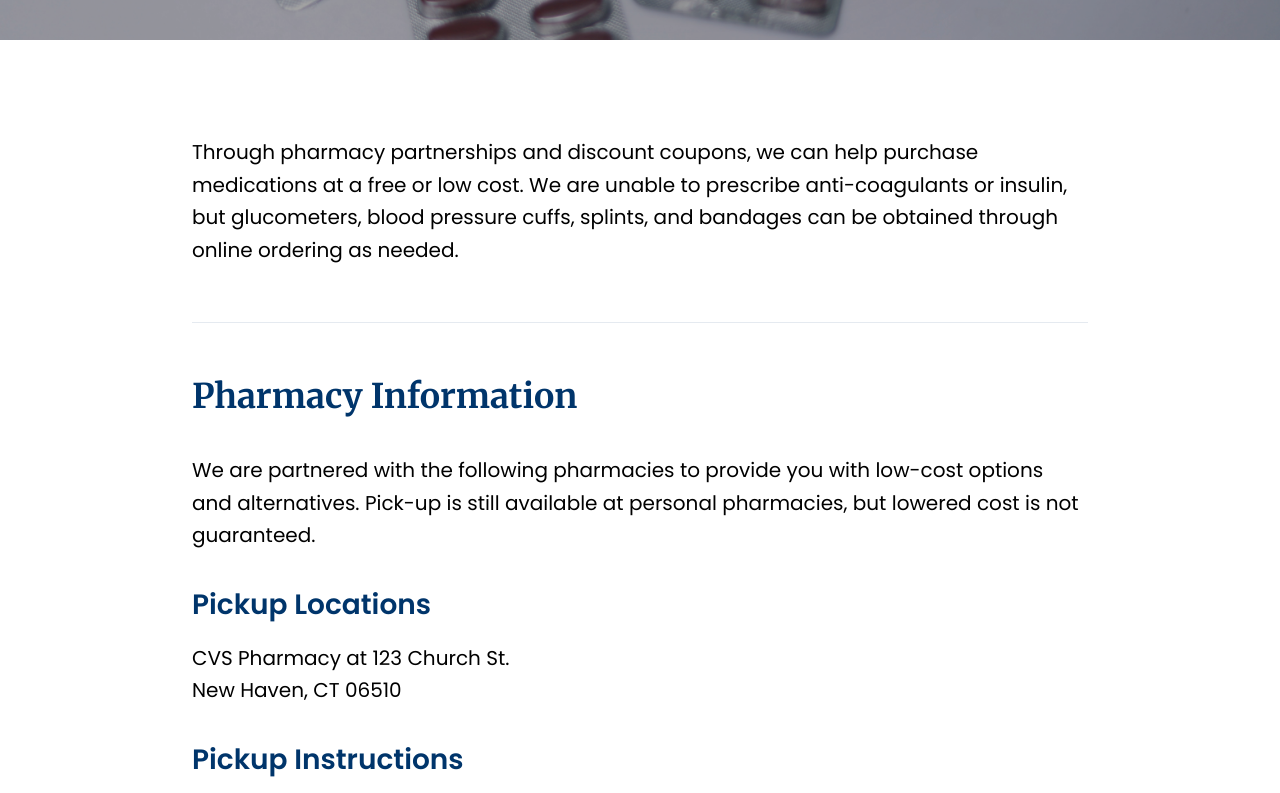
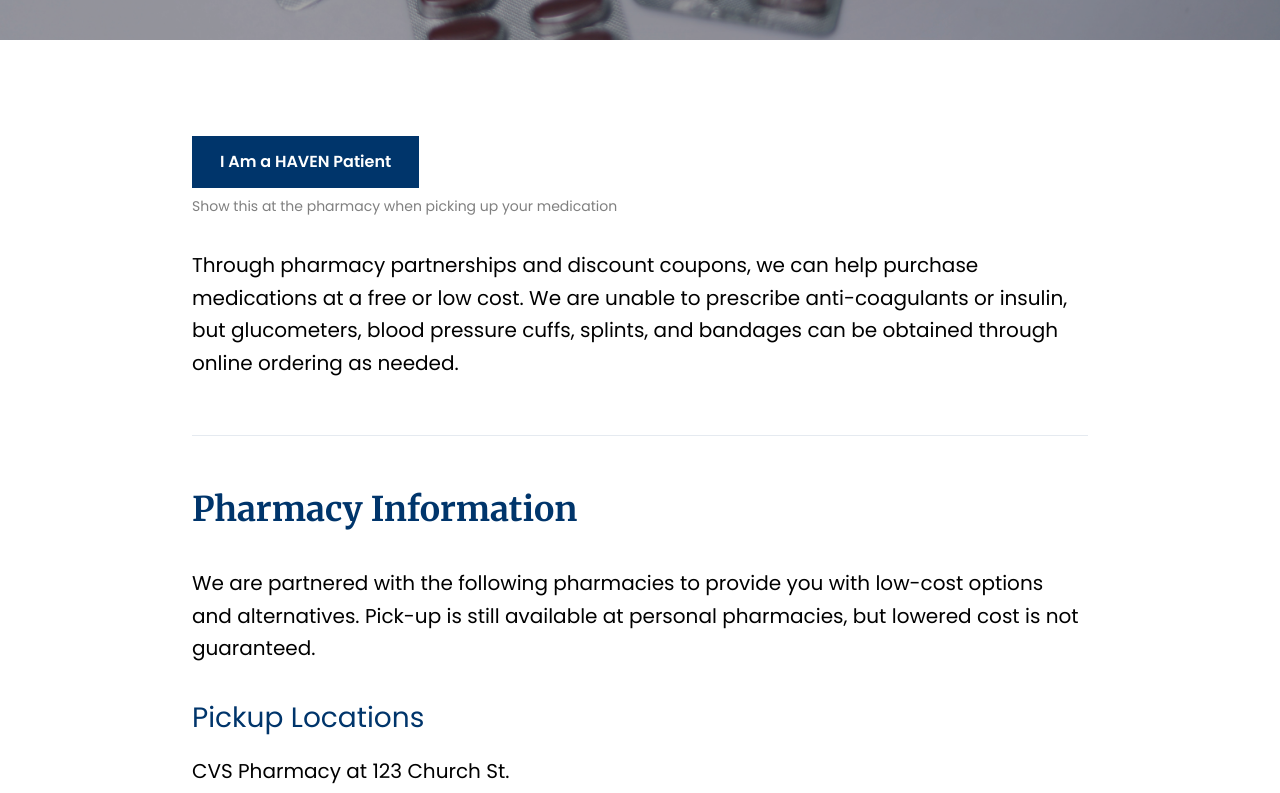
Before and after one commit to HAVEN-Free-Clinic/HAVEN-website, a Next.js app: page /services/medication in a window 1280 px wide. Shown: the part 440-1233 px from the top of the page. Built offline with nearby package versions, Linux system fonts and the light colour scheme.

Commit message:
Add HAVEN Patient badge button and pharmacy pop-up to medication page

```diff
--- a/src/app/components/MedicationContent.tsx
+++ b/src/app/components/MedicationContent.tsx
@@ -1,7 +1,7 @@
 "use client";
 
 import { useState } from "react";
-import { ChevronDown } from "lucide-react";
+import { ChevronDown, X } from "lucide-react";
 
 /* ─── Sub-components ─── */
 
@@ -12,11 +12,69 @@ function Divider() {
 /* ─── Main component ─── */
 
 export function MedicationContent() {
+  const [showBadge, setShowBadge] = useState(false);
+
   return (
     <section className="bg-white w-full">
+      {/* ── Patient Badge Modal ── */}
+      {showBadge && (
+        <div
+          className="fixed inset-0 z-50 flex items-center justify-center bg-black/50 px-4"
+          onClick={() => setShowBadge(false)}
+        >
+          <div
+            className="bg-white w-full max-w-lg mx-auto p-8 md:p-12 relative"
+            onClick={(e) => e.stopPropagation()}
+          >
+            <button
+              onClick={() => setShowBadge(false)}
+              className="absolute top-4 right-4 text-black/40 hover:text-black transition-colors"
+              aria-label="Close"
+            >
+              <X className="w-6 h-6" />
+            </button>
+
+            <div className="text-center space-y-6">
+              <h2 className="font-['Merriweather',serif] font-bold text-[#00356b] text-[24px] md:text-[30px]">
+                HAVEN Free Clinic
+              </h2>
+              <div className="w-16 h-px bg-[#00356b]/20 mx-auto" />
+              <p className="font-['Poppins',sans-serif] text-black text-[17px] md:text-[20px] leading-relaxed">
+                This patient is a registered{" "}
+                <span className="font-bold text-[#00356b]">HAVEN Free Clinic</span>{" "}
+                patient picking up a prescribed medication.
+              </p>
+              <p className="font-['Poppins',sans-serif] text-black text-[17px] md:text-[20px] leading-relaxed font-semibold">
+                Please apply the{" "}
+                <span className="text-[#00356b]">HAVEN Payor Plan</span>{" "}
+                to this transaction.
+              </p>
+              <div className="w-16 h-px bg-[#00356b]/20 mx-auto" />
+              <p className="font-['Poppins',sans-serif] text-black/60 text-[14px] md:text-[16px]">
+                Questions? Contact HAVEN Pharmacy at{" "}
+                <a href="mailto:haven.free.clinic@yale.edu" className="text-[#00356b] underline">
+                  haven.free.clinic@yale.edu
+                </a>
+              </p>
+            </div>
+          </div>
+        </div>
+      )}
+
       {/* ── Intro Block ── */}
       <div className="max-w-[1400px] mx-auto px-6 md:px-12 lg:px-16 pt-16 md:pt-20 lg:pt-24 pb-10 md:pb-14">
         <div className="max-w-4xl mx-auto">
+          <div className="mb-8">
+            <button
+              onClick={() => setShowBadge(true)}
+              className="inline-flex items-center gap-2 bg-[#00356b] text-white font-['Poppins',sans-serif] font-semibold text-[15px] md:text-[16px] px-7 py-3.5 hover:bg-[#00356b]/90 transition-colors duration-200"
+            >
+              I Am a HAVEN Patient
+            </button>
+            <p className="font-['Poppins',sans-serif] text-black/50 text-[13px] md:text-[14px] mt-2">
+              Show this at the pharmacy when picking up your medication
+            </p>
+          </div>
           <p className="font-['Poppins',sans-serif] text-black text-[16px] sm:text-[17px] md:text-[18px] lg:text-[20px] leading-relaxed">
             Through pharmacy partnerships and discount coupons, we can help
             purchase medications at a free or low cost. We are unable to
@@ -48,7 +106,7 @@ export function MedicationContent() {
             </p>
 
             <div>
-              <h4 className="font-['Poppins',sans-serif] font-semibold text-[#00356b] text-[20px] sm:text-[22px] md:text-[26px] lg:text-[28px] mb-3 md:mb-4">
+              <h4 className="font-['Poppins',sans-serif] font-normal text-[#00356b] text-[20px] sm:text-[22px] md:text-[26px] lg:text-[28px] mb-3 md:mb-4">
                 Pickup Locations
               </h4>
               <p className="leading-relaxed">
@@ -59,7 +117,7 @@ export function MedicationContent() {
             </div>
 
             <div>
-              <h4 className="font-['Poppins',sans-serif] font-semibold text-[#00356b] text-[20px] sm:text-[22px] md:text-[26px] lg:text-[28px] mb-3 md:mb-4">
+              <h4 className="font-['Poppins',sans-serif] font-normal text-[#00356b] text-[20px] sm:text-[22px] md:text-[26px] lg:text-[28px] mb-3 md:mb-4">
                 Pickup Instructions
               </h4>
               <p className="leading-relaxed">
```
